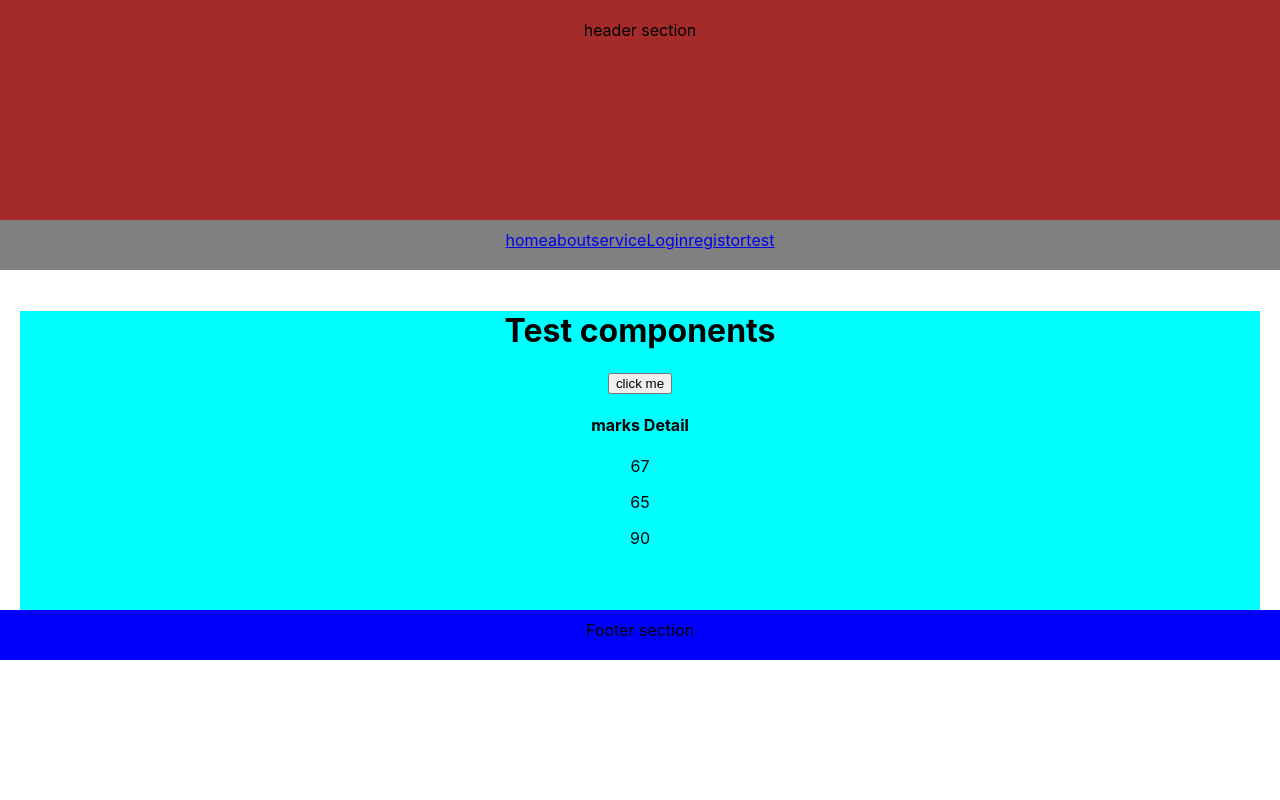
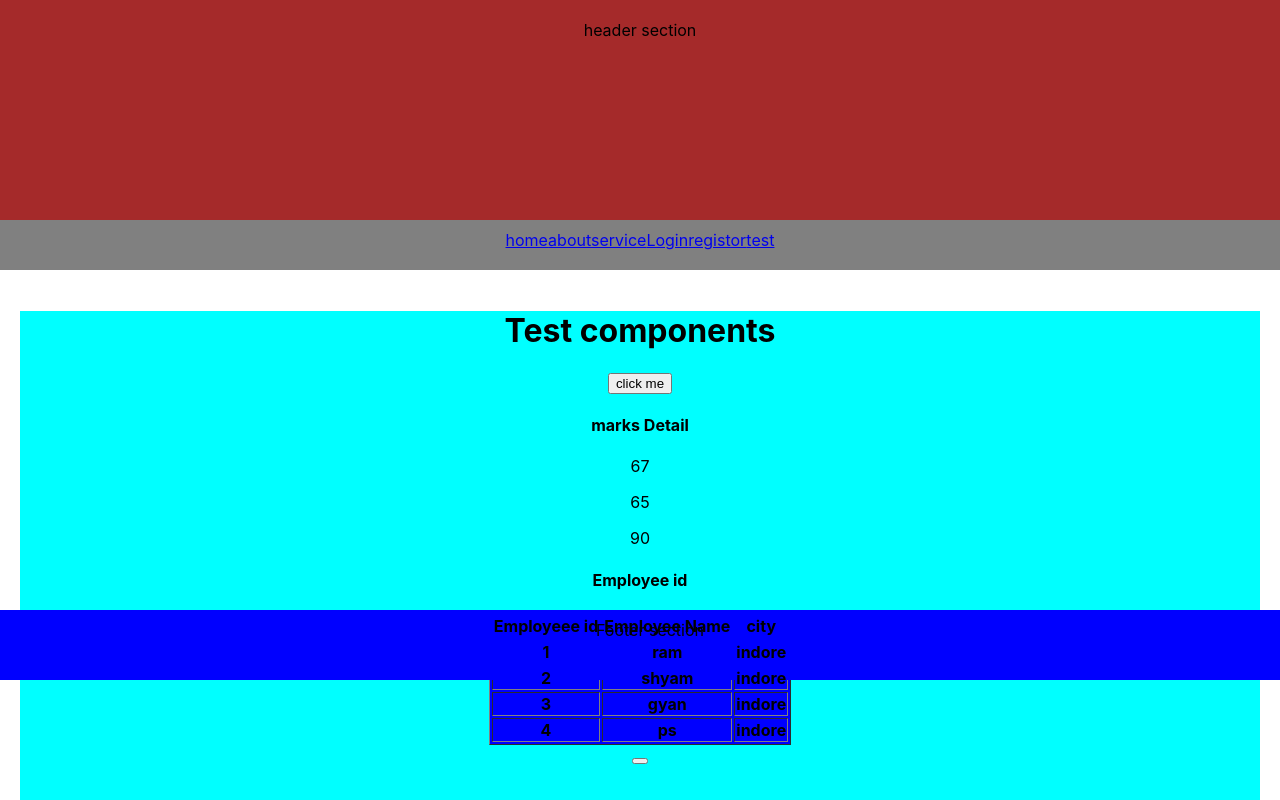
Before and after one commit to Parwatsinghpanwar/projectdemo, a React (Create React App) app: page /test in a window 1280 px wide. Shown: the top 800 px of the page. Built offline with nearby package versions, Linux system fonts and the light colour scheme.

Commit message:
Enhance Test component with employee data display and integrate demo function alert; update App component to pass alert prop; refactor footer CSS for layout consistency

```diff
--- a/src/App.js
+++ b/src/App.js
@@ -13,6 +13,9 @@ import Registor from './components/Registorcomponent/resgistor';
 import Test from './components/testcomponents/Test';
 
 function App() {
+  function demo1(){
+
+  }
   return (
     <div id="maindiv">
       <Header/>
@@ -27,6 +30,7 @@ function App() {
           <Route path='/test' element={<Test/>}></Route>
 
         </Routes>
+        <Test alert={demo1}/>
       </div>
       <Footer/>
 
--- a/src/components/footercomponent/footer.css
+++ b/src/components/footercomponent/footer.css
@@ -1,5 +1,8 @@
 #footer
 {
+
+    width: 100%;
+    text-align: center;
     background-color: blue;
-    height: 30px;
+
 }
--- a/src/components/testcomponents/Test.js
+++ b/src/components/testcomponents/Test.js
@@ -1,7 +1,13 @@
 import './test.css'
 import { useState } from 'react';
-function Test(){
+function Test(props){
   const[marks,setmarks]=useState([67,65,90])
+  const[emp,setemp]=useState([
+    {"emid":1,"name":"ram","city":"indore"}
+    ,{"emid":2,"name":"shyam","city":"indore"},
+     {"emid":3,"name":"gyan","city":"indore"},
+    {"emid":4,"name":"ps","city":"indore"}
+  ])
   function demo(){
     alert("demo function called ")
   }
@@ -16,6 +22,25 @@ function Test(){
       <p>{x}</p>
     ))
    }
+   <h4>Employee id</h4>
+   <table border={1} align='center' bgcolor='blue'>
+    <caption style={{color:"red" , fontStyle:"oblique"}}></caption>
+    <tr>
+    <th>Employeee id</th>
+    <th>Employee Name</th>
+    <th>city</th>
+    </tr>
+    {
+      emp.map((key)=>(
+        <tr>
+          <th>{key.emid}</th>
+          <th>{key.name}</th>
+          <th>{key.city}</th>
+        </tr>
+      ))
+    }
+   </table>
+   <button onClick={props.alert} value="click on button"/>
   </div>
 
 
--- a/src/components/testcomponents/test.css
+++ b/src/components/testcomponents/test.css
@@ -1,8 +1,9 @@
 #rg
 {
-    height: 300px;
+    height: 600px;
     width: 100%;
     text-align: center;
     background-color: aqua;
+    flex: auto;
 
 }
```
